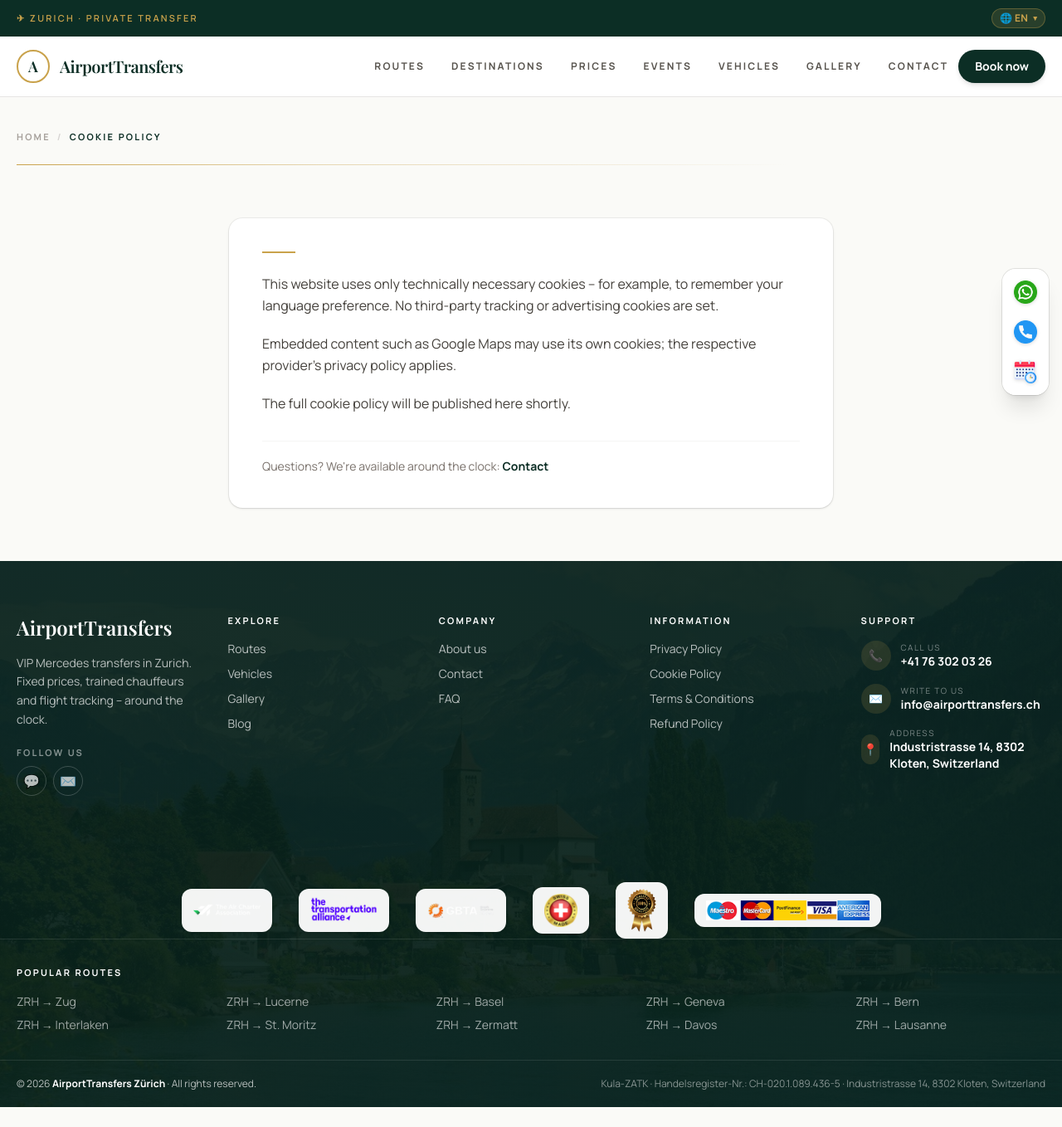
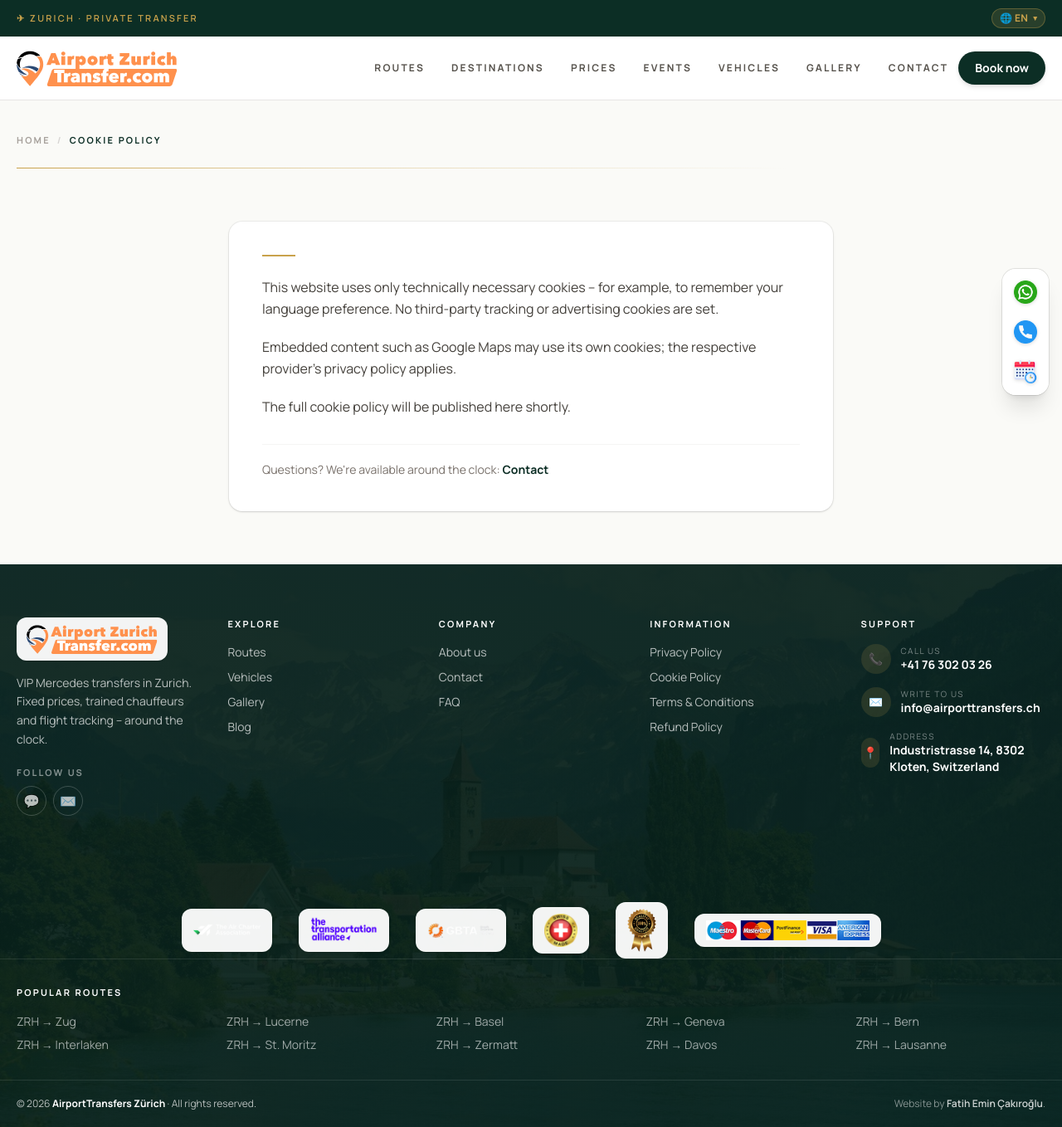
Before and after one commit to fatihemincakiroglu/AirportTransfers, a Next.js app: page /en/cookies in a window 1280 px wide. Shown: the whole page at 83% size. Before the commit the page ends 1334 px from the top, so only its background shows below. Built offline with nearby package versions, Linux system fonts and the light colour scheme.

Commit message:
yeni logo ve footer yapimci kredisi

```diff
--- a/app/components.tsx
+++ b/app/components.tsx
@@ -5,7 +5,7 @@
 import { useState } from "react";
 import {
   C, WHATSAPP_NUMBER, PHONE_DISPLAY, CONTACT_EMAIL, MAX_PAX,
-  COMPANY_NAME, COMPANY_REG, COMPANY_ADDRESS, LocalName, FOOTER_IMAGE, routes, SWISS_PLACES,
+  COMPANY_ADDRESS, LocalName, FOOTER_IMAGE, routes, SWISS_PLACES,
 } from "./config";
 import { t, Lang, pickL } from "./i18n";
 import { tx } from "./i18nX";
@@ -145,16 +145,9 @@
   return (
     <header className="sticky top-0 z-50 border-b border-stone-200 bg-white/95 backdrop-blur">
       <div className="mx-auto flex max-w-7xl items-center justify-between gap-2 px-3 py-3 sm:gap-3 sm:px-5 sm:py-4">
-        <a href={P("/")} className="flex min-w-0 flex-1 items-center gap-2 sm:gap-3">
-          <span
-            className="font-display flex h-9 w-9 shrink-0 items-center justify-center rounded-full border-2 text-base font-semibold sm:h-10 sm:w-10 sm:text-lg"
-            style={{ borderColor: C.gold, color: C.pine }}
-          >
-            A
-          </span>
-          <span className="font-display truncate text-lg font-semibold tracking-tight sm:text-xl" style={{ color: C.pine }}>
-            AirportTransfers
-          </span>
+        <a href={P("/")} className="flex min-w-0 flex-1 items-center">
+          {/* eslint-disable-next-line @next/next/no-img-element */}
+          <img src="/logo.svg" alt="Zuerich Airport Taxi" className="h-9 w-auto sm:h-11" />
         </a>
 
         <nav className="hidden items-center gap-8 text-[12px] font-bold uppercase tracking-[0.18em] text-stone-600 lg:flex">
@@ -706,6 +699,24 @@
 }
 
 // ── Footer ────────────────────────────────────────────────────
+
+// Alt bardaki yapımcı kredisi — {name} yerine bağlantılı isim gelir
+const MADE_BY: Record<Lang, string> = {
+  de: "Website erstellt von {name}.",
+  en: "Website by {name}.",
+  it: "Sito web realizzato da {name}.",
+  pt: "Website criado por {name}.",
+  fr: "Site web réalisé par {name}.",
+  es: "Sitio web creado por {name}.",
+  tr: "Web sitesi {name} tarafından yapılmıştır.",
+  sr: "Veb-sajt izradio {name}.",
+  hr: "Web-stranicu izradio {name}.",
+  ar: "تم إنشاء الموقع بواسطة {name}.",
+  ru: "Сайт разработан {name}.",
+};
+const MADE_BY_NAME = "Fatih Emin Çakıroğlu";
+const MADE_BY_URL = "https://fatihemincakiroglu.com/";
+
 export function SiteFooter({ compact }: { compact?: boolean }) {
   const { lang, P } = useLang();
   const L = t[lang];
@@ -727,7 +738,10 @@
     >
       <div className="relative mx-auto grid grid-cols-2 gap-x-6 gap-y-10 max-w-7xl px-5 py-12 md:grid-cols-5 md:gap-8 md:py-16">
         <div className="col-span-2 md:col-span-1">
-          <span className="font-display text-2xl font-semibold text-white">AirportTransfers</span>
+          <span className="inline-flex rounded-xl bg-white/95 px-3 py-2 shadow-sm">
+            {/* eslint-disable-next-line @next/next/no-img-element */}
+            <img src="/logo.svg" alt="Zuerich Airport Taxi" className="h-9 w-auto" />
+          </span>
           <p className="mt-4 text-sm leading-relaxed">{L.footer.about}</p>
           <p className="mt-5 text-[11px] font-bold uppercase tracking-[0.2em] text-white/50">{L.footer.follow}</p>
           <div className="mt-2 flex gap-2">
@@ -828,7 +842,18 @@
       <div className="relative border-t border-white/10">
         <div className="mx-auto flex max-w-7xl flex-col items-center justify-between gap-2 px-5 py-5 text-xs md:flex-row">
           <span>© {new Date().getFullYear()} <b className="text-white">AirportTransfers Zürich</b> · {L.footer.rights}</span>
-          <span className="text-center text-white/50">{COMPANY_NAME} · {COMPANY_REG} · {COMPANY_ADDRESS}</span>
+          <span className="text-center text-white/50">
+            {MADE_BY[lang].split("{name}").map((part, i, arr) => (
+              <span key={i}>
+                {part}
+                {i < arr.length - 1 && (
+                  <a href={MADE_BY_URL} target="_blank" rel="noopener noreferrer" className="font-semibold text-white/80 underline-offset-2 transition-colors hover:text-white hover:underline">
+                    {MADE_BY_NAME}
+                  </a>
+                )}
+              </span>
+            ))}
+          </span>
         </div>
       </div>
     </footer>
```
Also changed, not shown: public/logo.svg (added).
